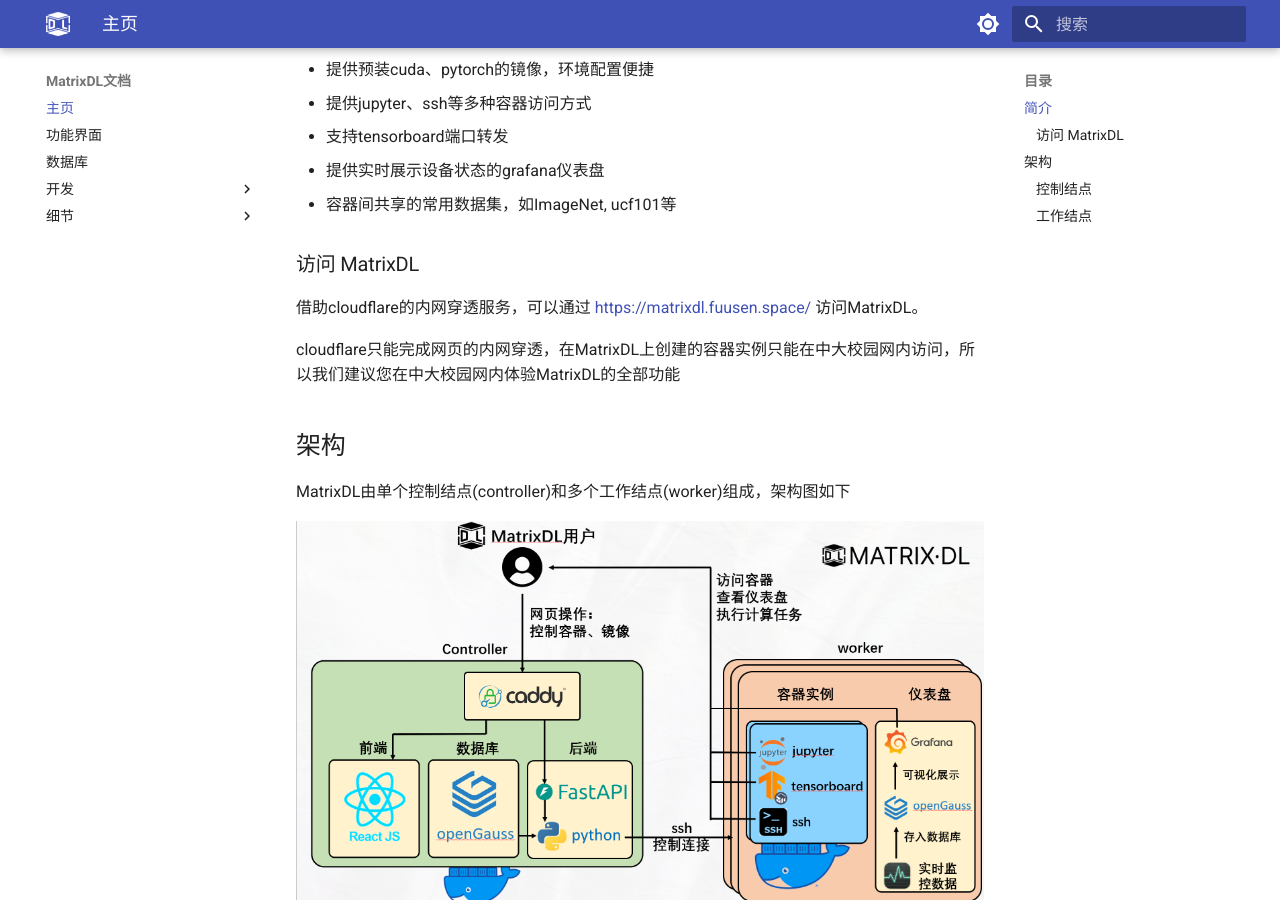
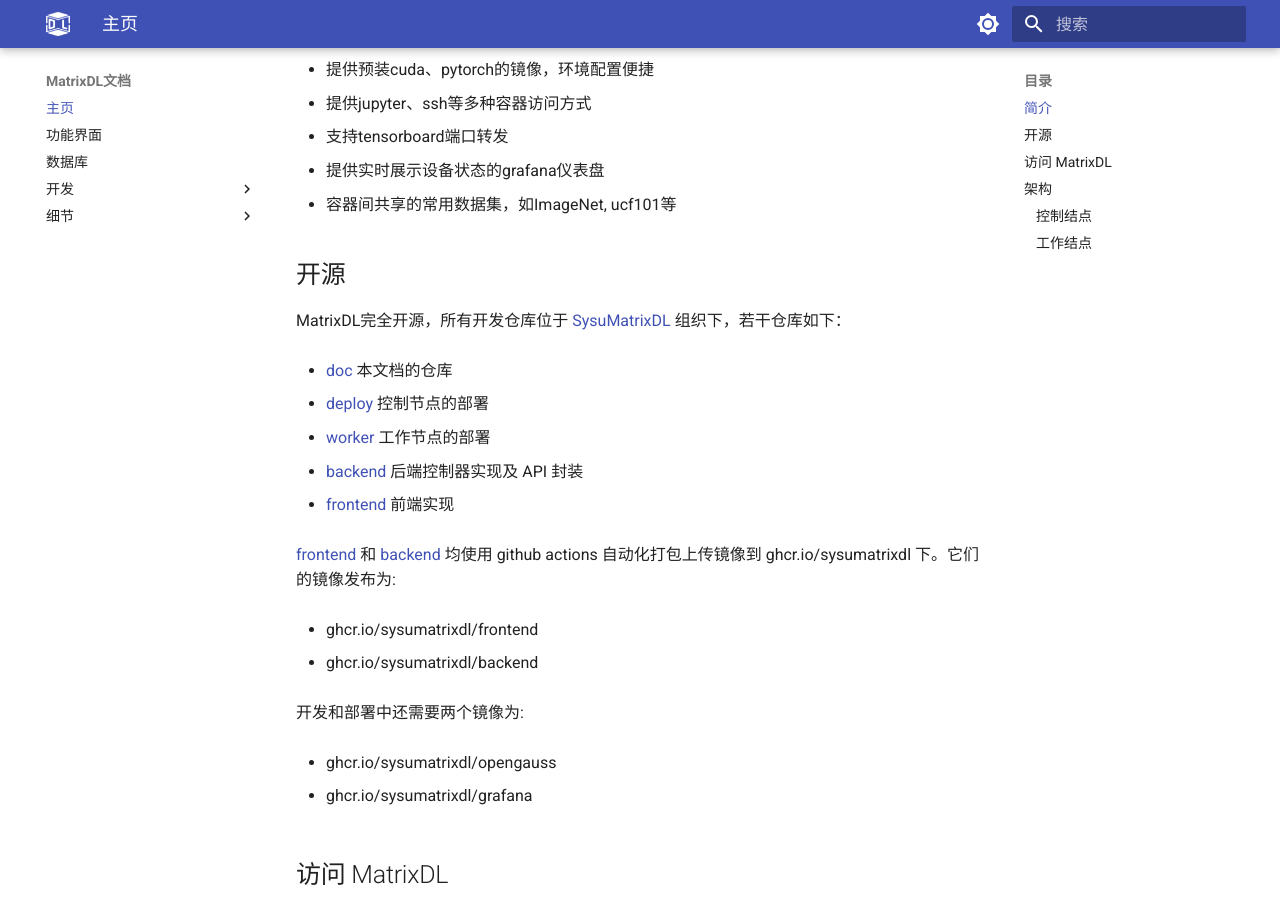
Before and after one commit to SysuMatrixDL/doc, an MkDocs documentation site: the page built from docs/index.md, in a window 1280 px wide and 900 px high, scrolled down 505 px. Built offline with MkDocs 1.6.1 and Material for MkDocs 9.7.7, drawn with Linux system fonts in a browser that asks for light colours.

Commit message:
update index

```diff
--- a/docs/index.md
+++ b/docs/index.md
@@ -16,7 +16,33 @@
 - 提供实时展示设备状态的grafana仪表盘
 - 容器间共享的常用数据集，如ImageNet, ucf101等
 
-### 访问 MatrixDL
+## 开源
+
+MatrixDL完全开源，所有开发仓库位于 [SysuMatrixDL](https://github.com/SysuMatrixDL) 组织下，若干仓库如下：
+
+- [doc](https://github.com/SysuMatrixDL/doc) 本文档的仓库
+
+- [deploy](https://github.com/SysuMatrixDL/deploy) 控制节点的部署
+
+- [worker](https://github.com/SysuMatrixDL/worker) 工作节点的部署
+
+- [backend](https://github.com/SysuMatrixDL/backend) 后端控制器实现及 API 封装
+
+- [frontend](https://github.com/SysuMatrixDL/frontend) 前端实现
+
+[frontend](https://github.com/SysuMatrixDL/frontend) 和 [backend](https://github.com/SysuMatrixDL/backend) 均使用 github actions 自动化打包上传镜像到 ghcr.io/sysumatrixdl 下。它们的镜像发布为:
+
+- ghcr.io/sysumatrixdl/frontend
+
+- ghcr.io/sysumatrixdl/backend
+
+开发和部署中还需要两个镜像为:
+
+- ghcr.io/sysumatrixdl/opengauss
+
+- ghcr.io/sysumatrixdl/grafana
+
+## 访问 MatrixDL
 
 借助cloudflare的内网穿透服务，可以通过 [https://matrixdl.fuusen.space/](https://matrixdl.fuusen.space/) 访问MatrixDL。
 
```
